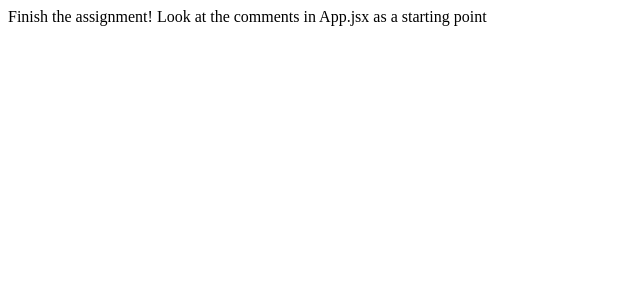
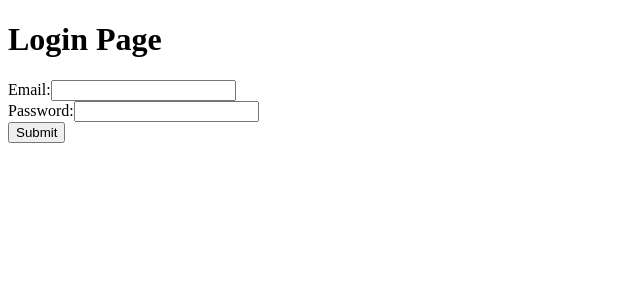
Before and after one commit to hkirat/react-assignment, a React (Vite) app: page /login in a window 1280 px wide. Shown: the top 300 px of the page, without its empty margins (0-640 px from the left). Built offline with nearby package versions, Linux system fonts and the light colour scheme.

Commit message:
login page completed

```diff
--- a/package.json
+++ b/package.json
@@ -9,8 +9,10 @@
     "preview": "vite preview"
   },
   "dependencies": {
+    "axios": "^1.3.5",
     "react": "^18.2.0",
-    "react-dom": "^18.2.0"
+    "react-dom": "^18.2.0",
+    "react-router-dom": "^6.10.0"
   },
   "devDependencies": {
     "@types/react": "^18.0.28",
--- a/src/App.jsx
+++ b/src/App.jsx
@@ -1,3 +1,7 @@
+import React,{ useEffect } from 'react';
+import { BrowserRouter as Router, Routes,Route,useNavigate } from 'react-router-dom';
+import Login from './Login';
+
 /*
  * Temporary problems array schema
  */
@@ -31,11 +35,15 @@ function App() {
        /problems/:problem_slug - A single problem page
      */
 
-    return (
-    <div>
-        Finish the assignment! Look at the comments in App.jsx as a starting point
-    </div>
-  )
+
+       return (
+         <Router>
+           <Routes>
+             {/* <Route path="/" element={<Home />} /> */}
+             <Route path="/login" element={<Login />} />
+           </Routes>
+         </Router>
+       );
 }
 
 // A demo component
--- /dev/null
+++ b/src/Login.jsx
@@ -0,0 +1,70 @@
+import React, { useState } from 'react';
+import axios from 'axios';
+
+function LoginPage() {
+  const [email, setEmail] = useState('');
+  const [password, setPassword] = useState('');
+
+  const handleSubmit = async (event) => {
+    event.preventDefault();
+
+    // Perform validation on email and password
+    if (!email || !password) {
+      alert('Please enter both email and password.');
+      return;
+    }
+
+    try {
+      // Make login API call
+      const response = await axios.post('http://localhost:3001/login', {
+        email,
+        password,
+        'role': 'user'
+      });
+
+      // Check if response status is 200 and token is returned in the response body
+      if (response.status === 200 && response.data.token) {
+        // Handle successful login
+        // You can store the token in local storage, Redux store, or a cookie for further use
+        console.log('Login successful:', response.data.token);
+      } else {
+        // Handle login error
+        console.error('Login failed:', response);
+        alert('Failed to login. Please check your email and password.');
+      }
+    } catch (error) {
+      // Handle login error
+      console.error('Login failed:', error);
+      alert('Failed to login. Please try again later.');
+    }
+
+    // Reset email and password fields after submission
+    setEmail('');
+    setPassword('');
+  };
+
+  return (
+    <div>
+      <h1>Login Page</h1>
+      <form onSubmit={handleSubmit}>
+        <label>Email:</label>
+        <input
+          type="email"
+          value={email}
+          onChange={(e) => setEmail(e.target.value)}
+        />
+        <br />
+        <label>Password:</label>
+        <input
+          type="password"
+          value={password}
+          onChange={(e) => setPassword(e.target.value)}
+        />
+        <br />
+        <button type="submit">Submit</button>
+      </form>
+    </div>
+  );
+}
+
+export default LoginPage;
```
Also changed, not shown: 1 other file (tests, documents, lock files or other folders).
